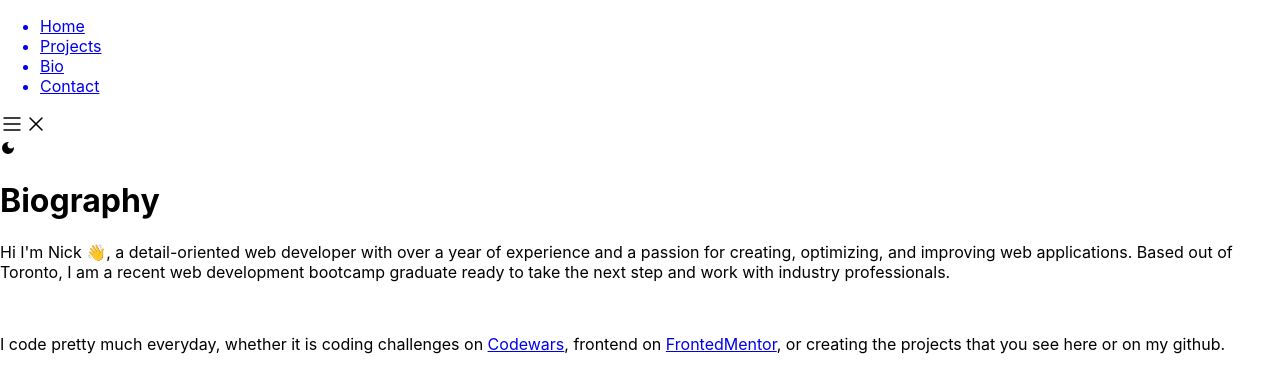
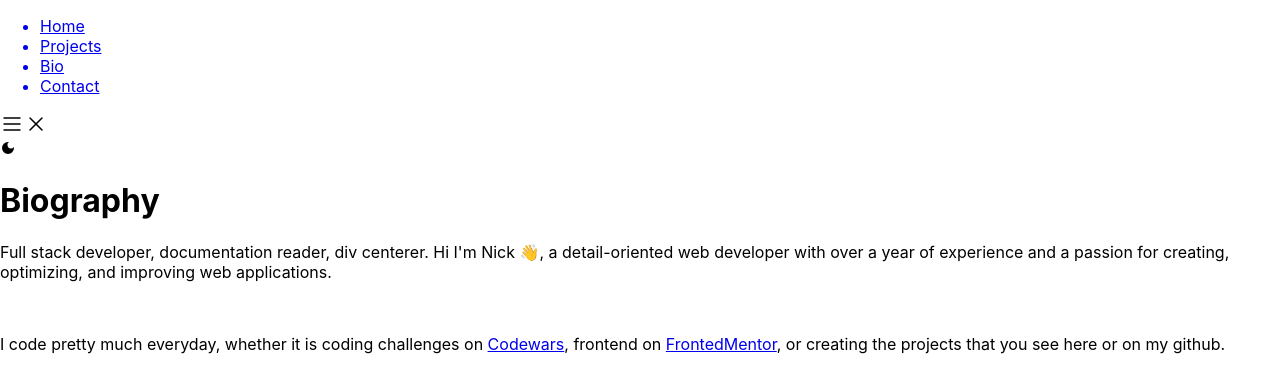
Before and after one commit to nyozov/fourth, a React (Create React App) app: page /bio in a window 1280 px wide. Shown: the top 392 px of the page. Built offline with nearby package versions, Linux system fonts and the light colour scheme; a web font is replaced by a local one; what babel-plugin-glsl would draw is missing.

Commit message:
fix homepage text, change bio

```diff
--- a/src/components/Biography.jsx
+++ b/src/components/Biography.jsx
@@ -17,11 +17,10 @@ function Biography({ title }) {
       <div className="w-3/4 sm:w-1/2 mt-5">
         <p className="text-sm font-light text-gray-600 dark:text-gray-300">
           {" "}
+          Full stack developer, documentation reader, div centerer.
           Hi I'm Nick 👋, a detail-oriented web developer with over a year of
           experience and a passion for creating, optimizing, and improving web
-          applications. Based out of Toronto, I am a recent web development
-          bootcamp graduate ready to take the next step and work with industry
-          professionals.
+          applications.
         </p>
         <br />
         <p className="text-sm font-light text-gray-600 dark:text-gray-300">
--- a/src/components/CenterImg.jsx
+++ b/src/components/CenterImg.jsx
@@ -89,10 +89,9 @@ function CenterImg({title}) {
     >
       <Scene/>
 
-      <h2 className="absolute font-light text-center text-white text-shadow text-xl p-4">
-       <span className='sm:text-black dark:text-white'> Nick Yo</span>zov, Full Stack Developer & UI/UX D<span className='sm:text-black dark:text-white'>
-         esigner
-         </span>
+      <h2 className="text-blend absolute font-light text-center duration-150 text-white text-shadow text-xl p-4">
+       Nick Yozov, Full Stack Developer & UI/UX Designer
+
       </h2>
     </motion.div>
   );
--- a/src/index.css
+++ b/src/index.css
@@ -27,3 +27,7 @@ code {
 .filter-change:hover{
   filter: contrast(120%) brightness(90%);
 }
+
+.text-blend{
+  mix-blend-mode: difference;
+}
```
